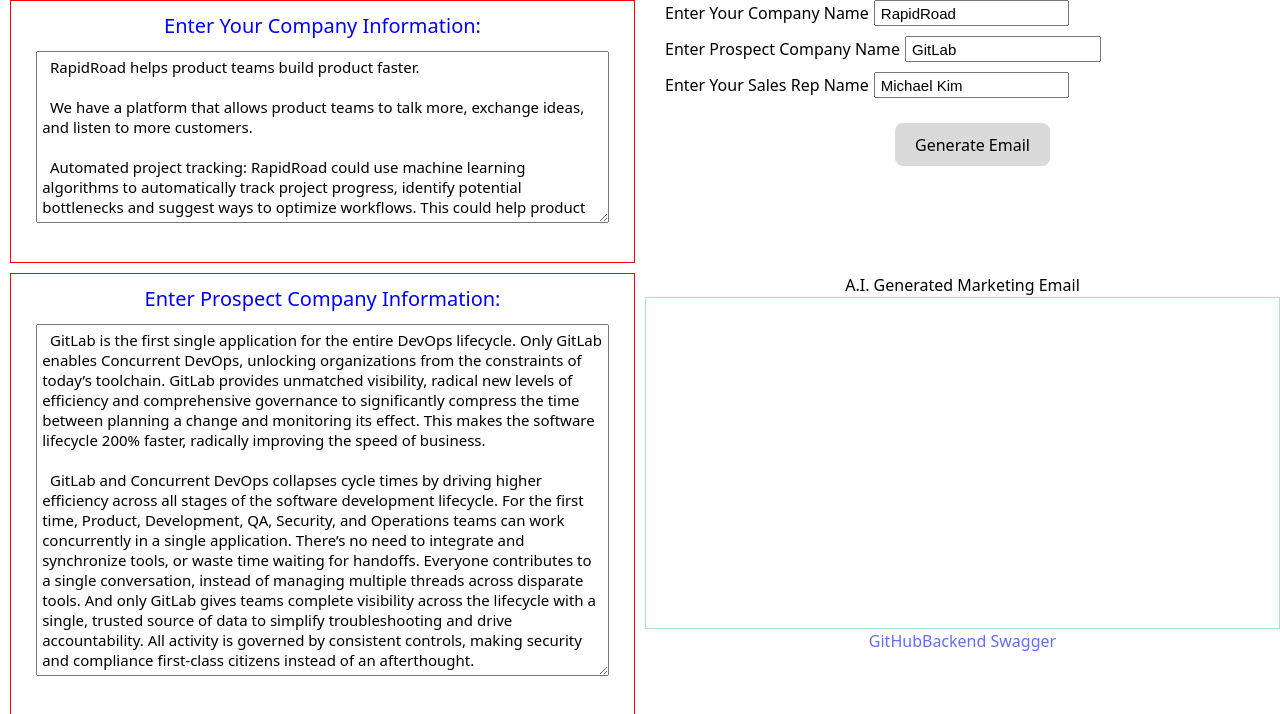
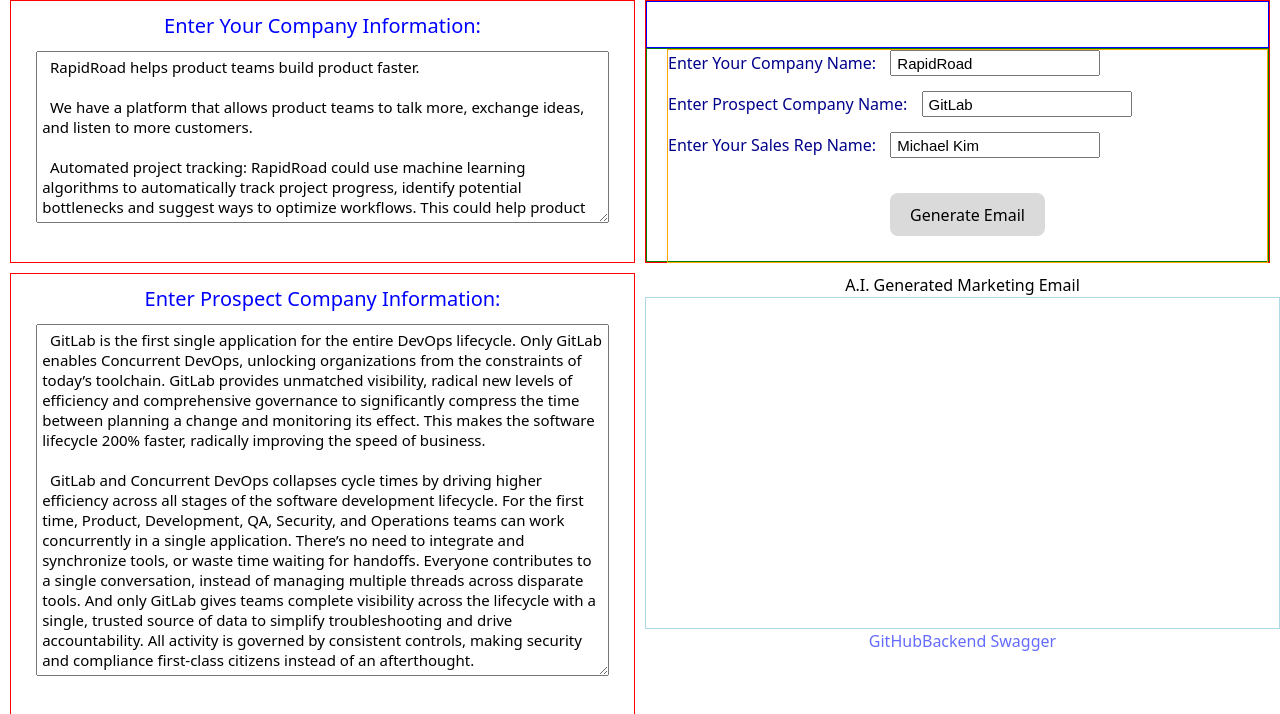
Before and after one commit to aahx/R2D2-frontend, a React (Vite) app: page / in a window 1280 px wide. Shown: the top 714 px of the page. Built offline with nearby package versions, Linux system fonts and the light colour scheme.

Commit message:
generate email css

```diff
--- a/src/App.css
+++ b/src/App.css
@@ -45,7 +45,7 @@
   font-size: 20px;
   font-weight: 500;
 }
-.company-textarea {
+.Company .company-textarea {
   padding: 5px;
   min-width: 90%;
   max-width: 97vw;
@@ -68,7 +68,7 @@
   font-size: 20px;
   font-weight: 500;
 }
-.prospect-textarea {
+.Prospect .prospect-textarea {
   padding: 5px;
   min-width: 90%;
   max-width: 97vw;
@@ -81,33 +81,49 @@
 
 .GenerateEmail {
   grid-column: 2 / 3;
-  /* Second column */
   grid-row: 1 / 2;
-  /* First row */
+  margin-right: 10px;
+  border: 1px solid red;
 }
-
-.GenerateEmail form {
+.GenerateEmail .container{
+  display: flex;
+  flex-direction: column;
+  flex-wrap: nowrap;
+}
+.GenerateEmail .instruction-container{
+  min-height: 45px;
+  border: 1px solid blue;
+  display: flex;
+  justify-content: center;
+  align-items: center;
+}
+.GenerateEmail .instruction {
+  color: red;
+  font-size: 20px;
+}
+.GenerateEmail .form-container{
+  height: 100%;
+  border: 1px solid green;
   text-align: start;
   padding-left: 20px;
 }
-
-.GenerateEmail .instruction {
-  color: red;
-  margin-bottom: 5px;
+.GenerateEmail .form-container form{
+  border: 1px solid orange;
+  height: 100%;
 }
-
-.GenerateEmail input {
-  width: 30%;
+.GenerateEmail .form-container label {
+  color: darkblue;
+}
+.GenerateEmail .form-container input {
+  margin-left: 10px;
+  margin-bottom: 15px;
   height: 20px;
   padding-left: 5px;
-  margin-left: 5px;
-  margin-bottom: 10px;
   color: black;
   font-size: 15px;
 }
-
-.button-container {
-  margin-top: 15px;
+.GenerateEmail .button-container {
+  margin-top: 20px;
   display: flex;
   justify-content: center;
   align-items: center;
--- a/src/components/generateEmail/GenerateEmail.jsx
+++ b/src/components/generateEmail/GenerateEmail.jsx
@@ -78,21 +78,21 @@
 
                 <div className="form-container">
                     <form onSubmit={handleSubmit}>
-                        <label>Enter Your Company Name</label>
+                        <label>Enter Your Company Name: </label>
                         <input
                             type="text"
                             value={companyName}
                             onChange={(e) => setCompanyName(e.target.value)}
                             />
                         <br/>
-                        <label>Enter Prospect Company Name</label>
+                        <label>Enter Prospect Company Name: </label>
                         <input
                             type="text"
                             value={prospectName}
                             onChange={(e) => setProspectName(e.target.value)}
                             />
                         <br/>
-                        <label>Enter Your Sales Rep Name</label>
+                        <label>Enter Your Sales Rep Name: </label>
                         <input
                             type="text"
                             value={salesRep}
```
